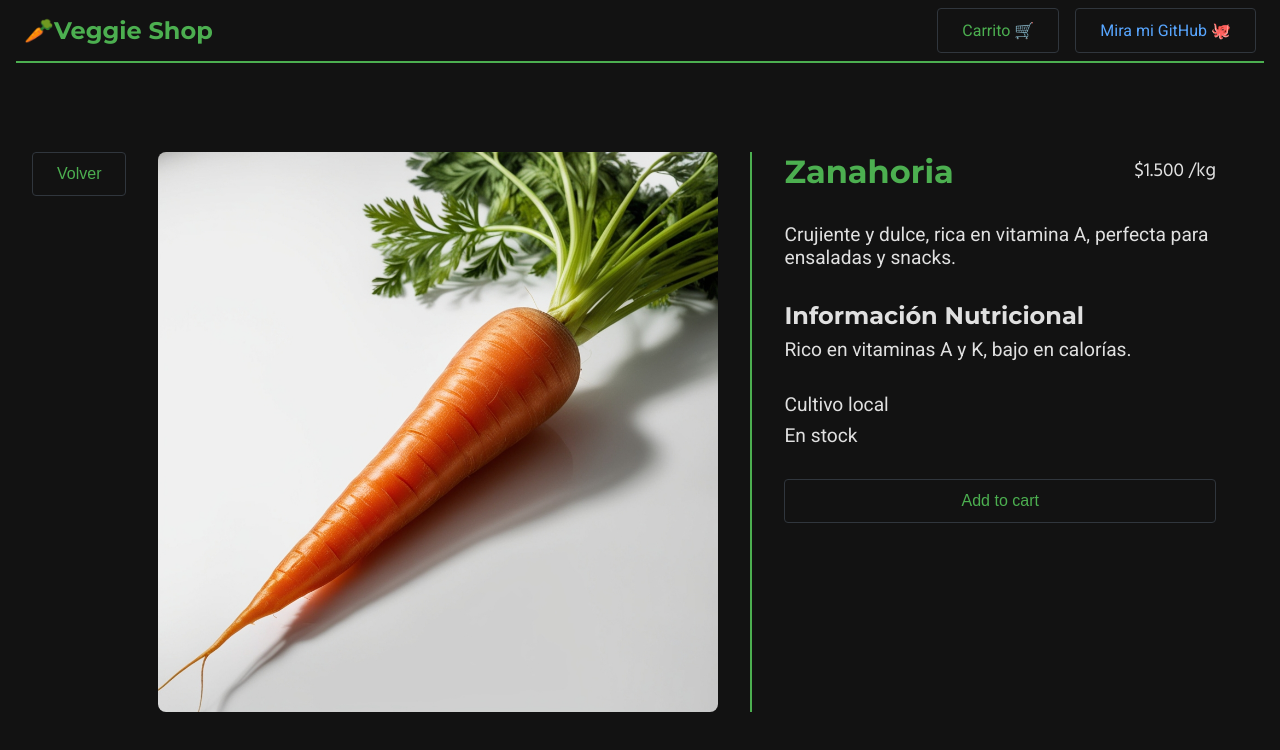
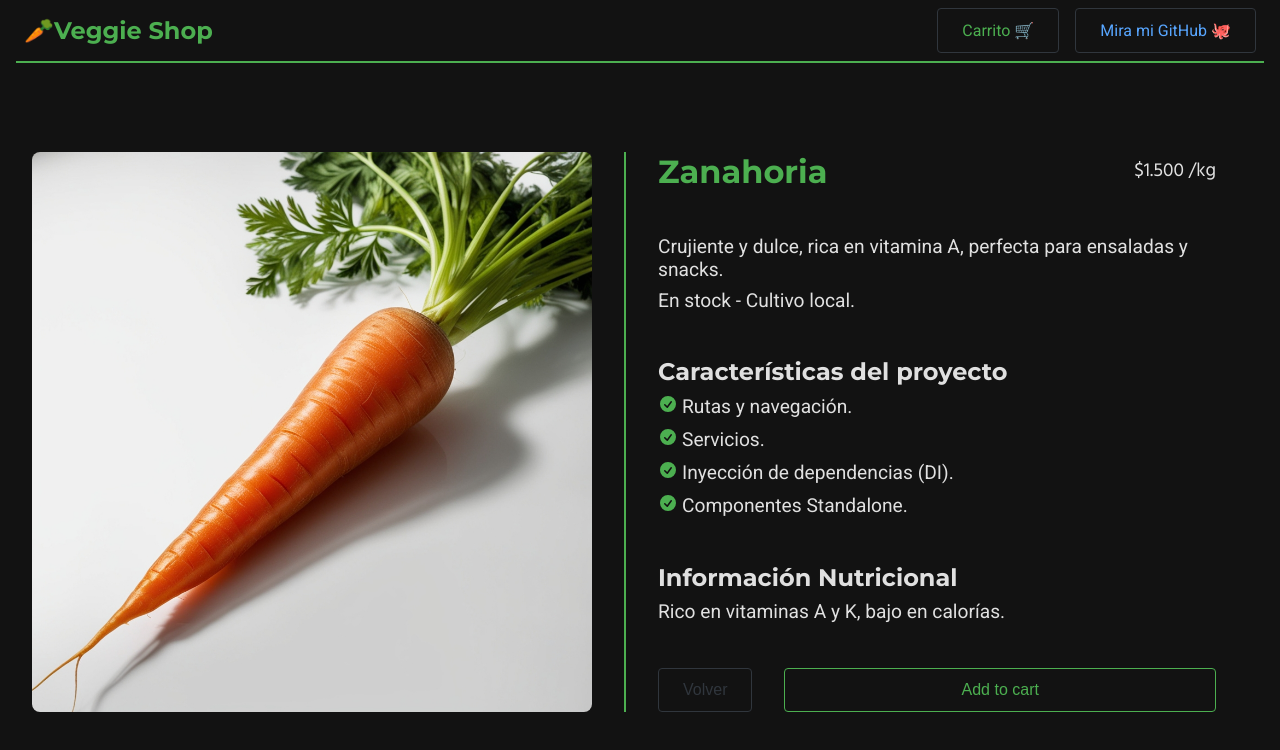
Before and after one commit to pedroditersimon/angular-veggie-shop, an Angular app: page /shop/0 in a window 1280 px wide. Shown: the top 750 px of the page. Built offline with nearby package versions, Linux system fonts and the light colour scheme.

Commit message:
some shop item and general progress

```diff
--- a/src/app/pages/shop-item/shop-item.component.css
+++ b/src/app/pages/shop-item/shop-item.component.css
@@ -4,13 +4,46 @@
   gap: 2rem;
 
   width: 100%;
-  height: 70vh;
+  max-height: 70vh;
+}
+
+.image {
+  display: flex;
+  flex-direction: column;
+  justify-content: space-between;
 }
 
 .image img {
   height: 100%;
+  object-fit: contain;
   border-radius: 8px;
+  aspect-ratio: 1 / 1;
 }
+
+
+.actions {
+  display: flex;
+  flex-direction: row;
+  justify-content: space-between;
+  gap: 2rem;
+
+  width: 100%;
+}
+
+.back-btn {
+  width: fit-content;
+  color: #30363d;
+}
+.back-btn:hover {
+  color: #4caf50;
+}
+
+.add-cart-btn {
+  flex-grow: 1;
+  border-color: #4caf50;
+}
+
+
 
 
 .details {
@@ -19,7 +52,7 @@
 
   display: flex;
   flex-direction: column;
-  gap: 2rem;
+  justify-content: space-between;
 
   border-left: 2px solid #4caf50;
   padding-left: 2rem;
@@ -36,7 +69,7 @@
   gap: 1rem;
 }
 
-.details p, h1,h2 {
+.details p, h1, h2 {
   margin: 0;
 }
 
@@ -50,27 +83,15 @@
   margin: 0;
 }
 
-.details .description {
+.details p {
+  display: flex;
+  flex-direction: row;
+  gap: 0.25rem;
+  align-items: center;
+
   text-wrap: wrap;
 }
 
-.details .actions {
-  display: flex;
-  flex-direction: row;
-  justify-content: space-between;
-  gap: 1rem;
-
-  align-self: flex-end;
-  width: 100%;
-}
-
-.details .actions button {
-  width: 100%;
-}
-
-.back-btn {
-  height: fit-content;
-}
 
 
 .additional-info {
--- a/src/app/pages/shop-item/shop-item.component.html
+++ b/src/app/pages/shop-item/shop-item.component.html
@@ -1,29 +1,51 @@
 <app-page-layout>
   <div class="shop-item">
-    <button (click)="goBack()" class="back-btn">Volver</button>
     <div class="image">
       <img [src]="veggetable?.image" [alt]="veggetable?.name" />
     </div>
+
     <div class="details">
       <div class="title">
         <h1>{{ veggetable?.name }}</h1>
         <p class="price">${{ veggetable?.price | number : "1.0-0" }} /kg</p>
       </div>
 
-      <p class="description">{{ veggetable?.description }}</p>
+      <div class="additional-info">
+        <p>{{ veggetable?.description }}</p>
+        <p>En stock - Cultivo local.</p>
+      </div>
+
+      <div class="additional-info">
+        <h2>Características del proyecto</h2>
+        <p>
+          <app-check-icon />
+          Rutas y navegación.
+        </p>
+
+        <p>
+          <app-check-icon />
+          Servicios.
+        </p>
+
+        <p>
+          <app-check-icon />
+          Inyección de dependencias (DI).
+        </p>
+
+        <p>
+          <app-check-icon />
+          Componentes Standalone.
+        </p>
+      </div>
 
       <div class="additional-info">
         <h2>Información Nutricional</h2>
         <p>Rico en vitaminas A y K, bajo en calorías.</p>
       </div>
 
-      <div class="additional-info">
-        <p class="description">Cultivo local</p>
-        <p class="description">En stock</p>
-      </div>
-
       <div class="actions">
-        <button (click)="(undefined)">Add to cart</button>
+        <button class="back-btn" (click)="goBack()">Volver</button>
+        <button class="add-cart-btn" (click)="(undefined)">Add to cart</button>
       </div>
     </div>
   </div>
--- a/src/app/pages/shop-item/shop-item.component.ts
+++ b/src/app/pages/shop-item/shop-item.component.ts
@@ -7,6 +7,7 @@ import { PageLayoutComponent } from "../../layouts/page-layout/page-layout.compo
 import { VegetableType } from 'src/app/types/types';
 import { VeggetablesService } from 'src/app/services/veggetables.service';
 import { CommonModule } from '@angular/common';
+import { CheckIconComponent } from "../../shared/icons/check-icon.component";
 
 
 @Component({
@@ -14,7 +15,7 @@ import { CommonModule } from '@angular/common';
   templateUrl: './shop-item.component.html',
   styleUrls: ['./shop-item.component.css'],
   standalone: true,
-  imports: [CommonModule, RouterModule, PageLayoutComponent]
+  imports: [CommonModule, RouterModule, PageLayoutComponent, CheckIconComponent]
 })
 export class ShopItemComponent {
   @RouteParam("id") itemId = "";
--- a/src/app/pages/shop/shop.component.css
+++ b/src/app/pages/shop/shop.component.css
@@ -29,6 +29,7 @@ h2 {
   border-bottom-left-radius: 0;
   border-bottom-right-radius: 0;
   cursor: pointer;
+  aspect-ratio: 1 / 1;
 }
 
 .veggetable .info {
--- /dev/null
+++ b/src/app/shared/icons/check-icon.component.ts
@@ -0,0 +1,21 @@
+import { Component } from '@angular/core';
+
+@Component({
+  selector: 'app-check-icon',
+  standalone: true,
+  template: `
+    <svg xmlns="http://www.w3.org/2000/svg" viewBox="0 0 20 20" fill="currentColor">
+      <path fill-rule="evenodd" d="M10 18a8 8 0 1 0 0-16 8 8 0 0 0 0 16Zm3.857-9.809a.75.75 0 0 0-1.214-.882l-3.483 4.79-1.88-1.88a.75.75 0 1 0-1.06 1.061l2.5 2.5a.75.75 0 0 0 1.137-.089l4-5.5Z" clip-rule="evenodd" />
+    </svg>
+  `,
+  styles: [
+    `
+      svg {
+        width: 20px;
+        height: 20px;
+        color: #4caf50;
+      }
+    `,
+  ],
+})
+export class CheckIconComponent { }
--- a/src/app/shared/navbar/navbar.component.html
+++ b/src/app/shared/navbar/navbar.component.html
@@ -3,10 +3,12 @@
     <a routerLink="/">🥕Veggie Shop</a>
   </div>
   <ul class="nav-links">
-    <a class="btn" routerLink="/shop" routerLinkActive="link-active">
-      Comprar 🛒
-    </a>
-    <a class="btn" routerLink="/cart" routerLinkActive="link-active">
+    <a
+      *ngIf="showCartBtn"
+      class="btn"
+      routerLink="/cart"
+      routerLinkActive="link-active"
+    >
       Carrito 🛒
     </a>
     <a
--- a/src/app/shared/navbar/navbar.component.ts
+++ b/src/app/shared/navbar/navbar.component.ts
@@ -1,13 +1,20 @@
+import { CommonModule } from '@angular/common';
 import { Component } from '@angular/core';
-import { RouterModule } from '@angular/router';
+import { ActivatedRoute, Router, RouterModule } from '@angular/router';
 
 @Component({
   selector: 'app-navbar',
   templateUrl: './navbar.component.html',
   styleUrls: ['./navbar.component.css'],
   standalone: true,
-  imports: [RouterModule]
+  imports: [RouterModule, CommonModule]
 })
 export class NavbarComponent {
+  showCartBtn;
+
+  constructor(private router: Router) {
+    // mostar el carrito solo en la paginas de shop
+    this.showCartBtn = this.router.url.startsWith("/shop");
+  }
 
 }
--- a/src/styles.css
+++ b/src/styles.css
@@ -65,7 +65,7 @@ button:hover {
   0% {
     opacity: 0;
     /* Comienza invisible */
-    transform: translateY(-10%);
+    transform: translateY(-5%);
     /* Comienza fuera de la pantalla hacia la izquierda */
   }
 
```
Also changed, not shown: 4 other files (tests, documents, lock files or other folders).
